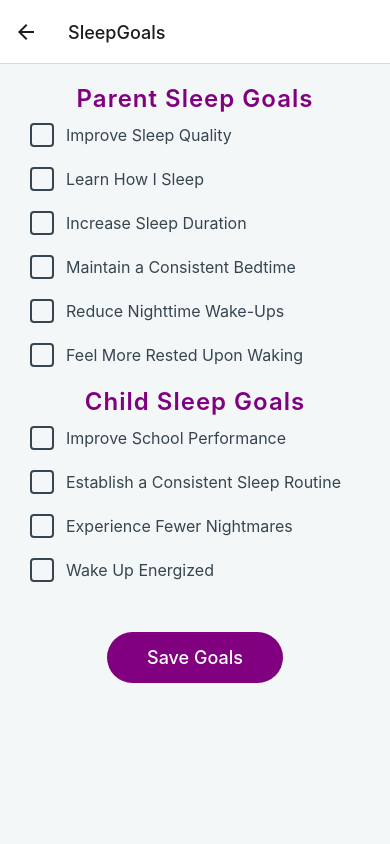
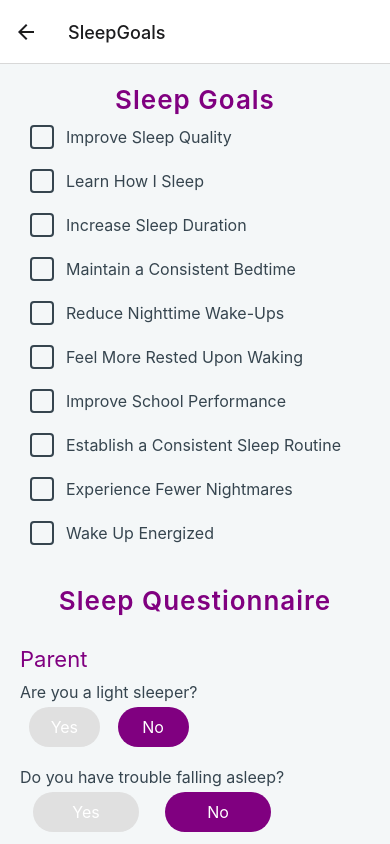
Before and after one commit to JoshuaFahlgren/SleepAppProject, a React Native app: screen /SleepGoals in a window 390 px wide. Built offline with nearby package versions, Linux system fonts and the light colour scheme.

Commit message:
Updated Sleep Goals

```diff
--- a/ParentWelcomePage.js
+++ b/ParentWelcomePage.js
@@ -194,6 +194,65 @@ const ParentWelcomePage = () => {
       { name: `Core Sleep (${avgCore.toFixed(1)} hours)`, sleepType: avgCore, color: '#C0C0C0', legendFontColor: '#7F7F7F', legendFontSize: 15 },
       { name: `Deep Sleep (${avgDeep.toFixed(1)} hours)`, sleepType: avgDeep, color: '#D8BFD8', legendFontColor: '#7F7F7F', legendFontSize: 15 },
     ];
+  };
+
+  const renderSleepTips = () => {
+    const sleepAdvice = {
+      adult: {
+        totalSleep: { range: '7-9 hours', advice: 'Aim for at least 7 hours of total sleep. Consider adjusting your schedule for more rest.' },
+        remSleep: { range: '1.5-2.5 hours', advice: 'Increase relaxation time before bed to improve REM sleep.' },
+        deepSleep: { range: '1.5-2 hours', advice: 'Create a dark, cool environment to enhance deep sleep quality.' },
+        awakeTime: { range: '0.5-1 hour', advice: 'Limit caffeine and screen time before bed to reduce awake time.' },
+      },
+      child: {
+        totalSleep: { range: '9-12 hours', advice: 'Ensure a consistent bedtime to meet sleep requirements.' },
+        remSleep: { range: '1.5-3 hours', advice: 'Encourage a calming bedtime routine to enhance REM sleep.' },
+        deepSleep: { range: '2-4 hours', advice: 'Consider eliminating distractions to improve deep sleep duration.' },
+        awakeTime: { range: '0.5-1 hour', advice: 'Monitor evening activities that could prolong awake time.' },
+      },
+    };
+
+    const selectedAdvice = selectedUser === 'parent' ? sleepAdvice.adult : sleepAdvice.child;
+    const tips = [];
+
+    // Total Sleep Tips
+    if (parseFloat(totalSleep) < 7 && selectedUser === 'parent') {
+      tips.push(<Text key="totalSleepTip" style={styles.tipText}>You are undersleeping. {selectedAdvice.totalSleep.advice}</Text>);
+    } else if (parseFloat(totalSleep) < 9 && selectedUser === 'child') {
+      tips.push(<Text key="totalSleepTip" style={styles.tipText}>You are undersleeping. {selectedAdvice.totalSleep.advice}</Text>);
+    }
+
+    // REM Sleep Tips
+    if (parseFloat(remSleep) < 1.5 && selectedUser === 'parent') {
+      tips.push(<Text key="remSleepTip" style={styles.tipText}>You are undersleeping in REM sleep. {selectedAdvice.remSleep.advice}</Text>);
+    } else if (parseFloat(remSleep) < 1.5 && selectedUser === 'child') {
+      tips.push(<Text key="remSleepTip" style={styles.tipText}>You are undersleeping in REM sleep. {selectedAdvice.remSleep.advice}</Text>);
+    }
+
+    // Deep Sleep Tips
+    if (parseFloat(deepSleep) < 1.5 && selectedUser === 'parent') {
+      tips.push(<Text key="deepSleepTip" style={styles.tipText}>You are undersleeping in deep sleep. {selectedAdvice.deepSleep.advice}</Text>);
+    } else if (parseFloat(deepSleep) < 2 && selectedUser === 'child') {
+      tips.push(<Text key="deepSleepTip" style={styles.tipText}>You are undersleeping in deep sleep. {selectedAdvice.deepSleep.advice}</Text>);
+    }
+
+    // Awake Time Tips
+    if (parseFloat(awakeTime) > 1 && selectedUser === 'parent') {
+      tips.push(<Text key="awakeTimeTip" style={styles.tipText}>Your awake time is too high. {selectedAdvice.awakeTime.advice}</Text>);
+    } else if (parseFloat(awakeTime) > 1 && selectedUser === 'child') {
+      tips.push(<Text key="awakeTimeTip" style={styles.tipText}>Your awake time is too high. {selectedAdvice.awakeTime.advice}</Text>);
+    }
+
+    return (
+      <View style={styles.tipsContainer}>
+        <Text style={styles.tipsTitle}>Sleep Tips</Text>
+        {tips.length === 0 ? (
+          <Text style={styles.tipText}>You're doing well! Keep up the good sleep habits.</Text>
+        ) : (
+          tips
+        )}
+      </View>
+    );
   };
 
   return (
@@ -411,6 +470,9 @@ const ParentWelcomePage = () => {
           </View>
         </View>
       </Modal>
+
+      {/* Sleep Tips Section */}
+      {renderSleepTips()}
     </ScrollView>
   );
 };
@@ -583,6 +645,26 @@ const styles = StyleSheet.create({
     fontSize: 16,
     textAlign: 'center',
   },
+  tipsContainer: {
+    marginTop: 20,
+    padding: 10,
+    borderWidth: 1,
+    borderColor: '#800080',
+    borderRadius: 10,
+    width: '100%',
+    backgroundColor: '#E0E0E0',
+  },
+  tipsTitle: {
+    fontSize: 20,
+    fontWeight: 'bold',
+    color: '#800080',
+    marginBottom: 10,
+  },
+  tipText: {
+    fontSize: 14,
+    color: '#36454F',
+    marginBottom: 5,
+  },
 });
 
 export default ParentWelcomePage;
--- a/SleepGoals.js
+++ b/SleepGoals.js
@@ -13,31 +13,27 @@ const CustomCheckbox = ({ value, onValueChange, label }) => {
 };
 
 const SleepGoals = ({ navigation }) => {
-  const [parentGoals, setParentGoals] = useState({
+  const [goals, setGoals] = useState({
     improveSleepQuality: false,
     increaseSleepDuration: false,
     consistentBedtime: false,
     reduceWakeUps: false,
     betterRestfulness: false,
     learnHowISleep: false,
-  });
-
-  const [childGoals, setChildGoals] = useState({
     betterSchoolPerformance: false,
     consistentSleepRoutine: false,
     fewerNightmares: false,
     wakeUpEnergized: false,
   });
 
-  const toggleParentGoal = (goal) => {
-    setParentGoals((prevGoals) => ({
-      ...prevGoals,
-      [goal]: !prevGoals[goal],
-    }));
-  };
+  // Sleep quality state
+  const [isLightSleeper, setIsLightSleeper] = useState({ parent: false, child: false });
+  const [troubleFallingAsleep, setTroubleFallingAsleep] = useState({ parent: false, child: false });
+  const [wakesUpInNight, setWakesUpInNight] = useState({ parent: false, child: false });
+  const [wakesUpWellRested, setWakesUpWellRested] = useState({ parent: false, child: false });
 
-  const toggleChildGoal = (goal) => {
-    setChildGoals((prevGoals) => ({
+  const toggleGoal = (goal) => {
+    setGoals((prevGoals) => ({
       ...prevGoals,
       [goal]: !prevGoals[goal],
     }));
@@ -52,71 +48,107 @@ const SleepGoals = ({ navigation }) => {
     ]);
   };
 
+  const renderYesNoSelector = (label, value, onChange) => (
+    <View style={styles.selectorContainer}>
+      <Text style={styles.selectorLabel}>{label}</Text>
+      <View style={styles.selectorButtons}>
+        <TouchableOpacity
+          style={[styles.selectorButton, value ? styles.selectedButton : styles.unselectedButton]}
+          onPress={() => onChange(true)}
+        >
+          <Text style={styles.selectorButtonText}>Yes</Text>
+        </TouchableOpacity>
+        <TouchableOpacity
+          style={[styles.selectorButton, !value ? styles.selectedButton : styles.unselectedButton]}
+          onPress={() => onChange(false)}
+        >
+          <Text style={styles.selectorButtonText}>No</Text>
+        </TouchableOpacity>
+      </View>
+    </View>
+  );
+
   return (
     <ScrollView contentContainerStyle={styles.container}>
-      <Text style={styles.title}>Parent Sleep Goals</Text>
+      <Text style={styles.title}>Sleep Goals</Text>
 
+      {/* Sleep Goals Section */}
+      <View style={styles.goalsContainer}>
         <CustomCheckbox
-        value={parentGoals.improveSleepQuality}
-        onValueChange={() => toggleParentGoal('improveSleepQuality')}
+          value={goals.improveSleepQuality}
+          onValueChange={() => toggleGoal('improveSleepQuality')}
           label="Improve Sleep Quality"
         />
 
         <CustomCheckbox
-        value={parentGoals.learnHowISleep}
-        onValueChange={() => toggleParentGoal('learnHowISleep')}
+          value={goals.learnHowISleep}
+          onValueChange={() => toggleGoal('learnHowISleep')}
           label="Learn How I Sleep"
         />
 
         <CustomCheckbox
-        value={parentGoals.increaseSleepDuration}
-        onValueChange={() => toggleParentGoal('increaseSleepDuration')}
+          value={goals.increaseSleepDuration}
+          onValueChange={() => toggleGoal('increaseSleepDuration')}
           label="Increase Sleep Duration"
         />
 
         <CustomCheckbox
-        value={parentGoals.consistentBedtime}
-        onValueChange={() => toggleParentGoal('consistentBedtime')}
+          value={goals.consistentBedtime}
+          onValueChange={() => toggleGoal('consistentBedtime')}
           label="Maintain a Consistent Bedtime"
         />
 
         <CustomCheckbox
-        value={parentGoals.reduceWakeUps}
-        onValueChange={() => toggleParentGoal('reduceWakeUps')}
+          value={goals.reduceWakeUps}
+          onValueChange={() => toggleGoal('reduceWakeUps')}
           label="Reduce Nighttime Wake-Ups"
         />
 
         <CustomCheckbox
-        value={parentGoals.betterRestfulness}
-        onValueChange={() => toggleParentGoal('betterRestfulness')}
+          value={goals.betterRestfulness}
+          onValueChange={() => toggleGoal('betterRestfulness')}
           label="Feel More Rested Upon Waking"
         />
 
-      <Text style={styles.title}>Child Sleep Goals</Text>
-
         <CustomCheckbox
-        value={childGoals.betterSchoolPerformance}
-        onValueChange={() => toggleChildGoal('betterSchoolPerformance')}
+          value={goals.betterSchoolPerformance}
+          onValueChange={() => toggleGoal('betterSchoolPerformance')}
           label="Improve School Performance"
         />
 
         <CustomCheckbox
-        value={childGoals.consistentSleepRoutine}
-        onValueChange={() => toggleChildGoal('consistentSleepRoutine')}
+          value={goals.consistentSleepRoutine}
+          onValueChange={() => toggleGoal('consistentSleepRoutine')}
           label="Establish a Consistent Sleep Routine"
         />
 
         <CustomCheckbox
-        value={childGoals.fewerNightmares}
-        onValueChange={() => toggleChildGoal('fewerNightmares')}
+          value={goals.fewerNightmares}
+          onValueChange={() => toggleGoal('fewerNightmares')}
           label="Experience Fewer Nightmares"
         />
 
         <CustomCheckbox
-        value={childGoals.wakeUpEnergized}
-        onValueChange={() => toggleChildGoal('wakeUpEnergized')}
+          value={goals.wakeUpEnergized}
+          onValueChange={() => toggleGoal('wakeUpEnergized')}
           label="Wake Up Energized"
         />
+      </View>
+
+      {/* Sleep Questionnaire Section */}
+      <Text style={styles.questionnaireTitle}>Sleep Questionnaire</Text>
+
+      <Text style={styles.subTitle}>Parent</Text>
+      {renderYesNoSelector("Are you a light sleeper?", isLightSleeper.parent, (value) => setIsLightSleeper({ ...isLightSleeper, parent: value }))}
+      {renderYesNoSelector("Do you have trouble falling asleep?", troubleFallingAsleep.parent, (value) => setTroubleFallingAsleep({ ...troubleFallingAsleep, parent: value }))}
+      {renderYesNoSelector("Do you wake up in the middle of the night?", wakesUpInNight.parent, (value) => setWakesUpInNight({ ...wakesUpInNight, parent: value }))}
+      {renderYesNoSelector("Do you wake up well rested?", wakesUpWellRested.parent, (value) => setWakesUpWellRested({ ...wakesUpWellRested, parent: value }))}
+
+      <Text style={styles.subTitle}>Child</Text>
+      {renderYesNoSelector("Is your child a light sleeper?", isLightSleeper.child, (value) => setIsLightSleeper({ ...isLightSleeper, child: value }))}
+      {renderYesNoSelector("Does your child have trouble falling asleep?", troubleFallingAsleep.child, (value) => setTroubleFallingAsleep({ ...troubleFallingAsleep, child: value }))}
+      {renderYesNoSelector("Does your child wake up in the middle of the night?", wakesUpInNight.child, (value) => setWakesUpInNight({ ...wakesUpInNight, child: value }))}
+      {renderYesNoSelector("Does your child wake up well rested?", wakesUpWellRested.child, (value) => setWakesUpWellRested({ ...wakesUpWellRested, child: value }))}
 
       <TouchableOpacity style={styles.saveButton} onPress={handleSave}>
         <Text style={styles.saveButtonText}>Save Goals</Text>
@@ -134,12 +166,30 @@ const styles = StyleSheet.create({
   },
   title: {
     color: '#800080', // Purple color for the title
-    fontSize: 24, // Adjusted font size for better fit
+    fontSize: 26, // Increased font size for the title
     fontWeight: '600',
     textAlign: 'left',
     marginBottom: 10,
     letterSpacing: 1,
     alignSelf: 'center', // Center the title horizontally
+  },
+  questionnaireTitle: {
+    color: '#800080', // Purple color for the questionnaire title
+    fontSize: 26, // Increased font size for the questionnaire title
+    fontWeight: '600',
+    textAlign: 'left',
+    marginBottom: 10,
+    letterSpacing: 1,
+    alignSelf: 'center', // Center the questionnaire title horizontally
+  },
+  subTitle: {
+    color: '#800080',
+    fontSize: 22, // Slightly larger font size for subtitles
+    marginTop: 20,
+    marginBottom: 10,
+  },
+  goalsContainer: {
+    marginBottom: 20,
   },
   checkboxContainer: {
     flexDirection: 'row',
@@ -169,6 +219,34 @@ const styles = StyleSheet.create({
     fontSize: 16,
     color: '#36454F',
   },
+  selectorContainer: {
+    marginBottom: 20,
+  },
+  selectorLabel: {
+    fontSize: 16,
+    color: '#36454F',
+    marginBottom: 5,
+  },
+  selectorButtons: {
+    flexDirection: 'row',
+    justifyContent: 'space-around',
+  },
+  selectorButton: {
+    padding: 10,
+    borderRadius: 30, // Pill-shaped
+    width: '40%',
+    alignItems: 'center',
+  },
+  selectedButton: {
+    backgroundColor: '#800080', // Selected button color
+  },
+  unselectedButton: {
+    backgroundColor: '#E0E0E0', // Unselected button color
+  },
+  selectorButtonText: {
+    color: '#FFF',
+    fontSize: 16,
+  },
   saveButton: {
     backgroundColor: '#800080', // Purple button color
     paddingVertical: 15,
```
Lines whose indentation alone changed are shown as unchanged.
